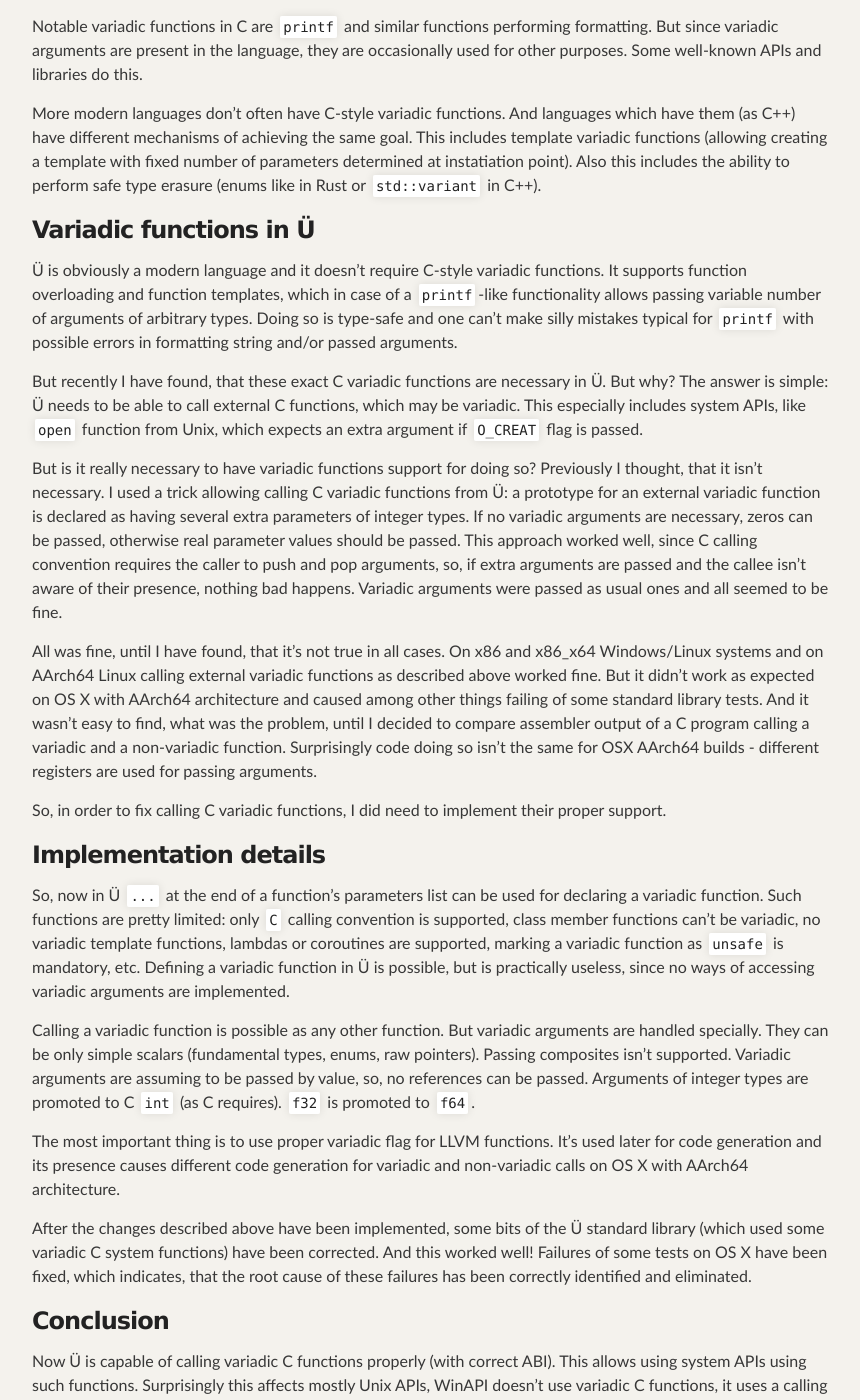
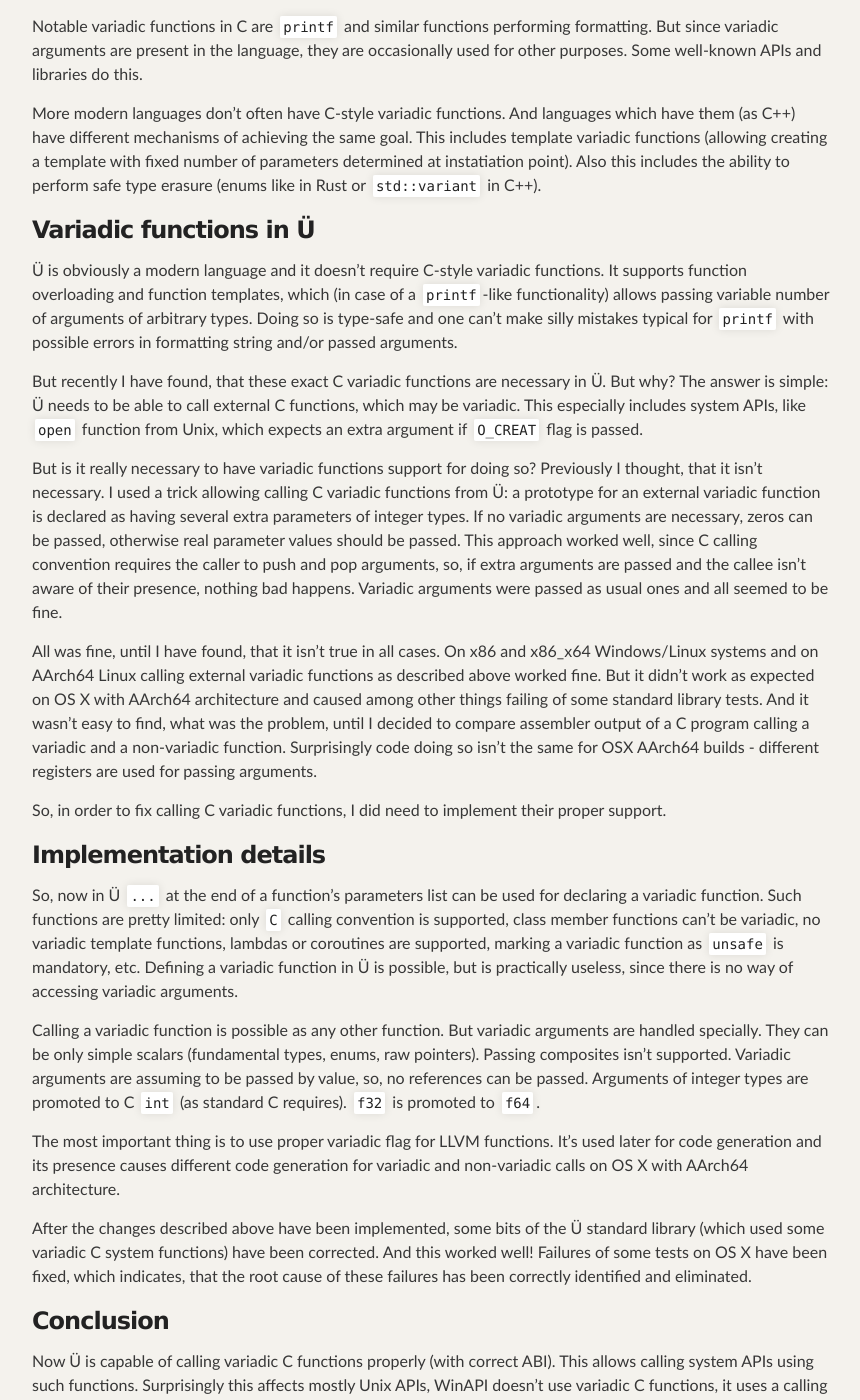
Before and after one commit to Panzerschrek/U-00DC-Sprache-site, a Jekyll site: the page built from _posts/2026-11-01-variadic-functions-support.md, in a window 1280 px wide and 1400 px high, scrolled down 264 px. Shown: the whole window, without its empty margins (208-1068 px from the left). Built offline with Jekyll 4.4.1, drawn with Linux system fonts in a browser that asks for light colours; our own code applies the rules of GitHub Pages for plain Markdown files; some of the changed text lies outside the part shown.

Commit message:
More changes, mostly stylistic.

```diff
--- a/_posts/2026-11-01-variadic-functions-support.md
+++ b/_posts/2026-11-01-variadic-functions-support.md
@@ -9,7 +9,8 @@ It's basically a hack allowing passing variable number of arguments of arbitrary
 Back in times, when C has been developed, it was a crude but working approach of doing this.
 
 Notable variadic functions in C are `printf` and similar functions performing formatting.
-But since variadic arguments are present in the language, they are occasionally used for other purposes. Some well-known APIs and libraries do this.
+But since variadic arguments are present in the language, they are occasionally used for other purposes.
+Some well-known APIs and libraries do this.
 
 More modern languages don't often have C-style variadic functions.
 And languages which have them (as C++) have different mechanisms of achieving the same goal.
@@ -20,7 +21,7 @@ Also this includes the ability to perform safe type erasure (enums like in Rust
 ### Variadic functions in Ü
 
 Ü is obviously a modern language and it doesn't require C-style variadic functions.
-It supports function overloading and function templates, which in case of a `printf`-like functionality allows passing variable number of arguments of arbitrary types.
+It supports function overloading and function templates, which (in case of a `printf`-like functionality) allows passing variable number of arguments of arbitrary types.
 Doing so is type-safe and one can't make silly mistakes typical for `printf` with possible errors in formatting string and/or passed arguments.
 
 But recently I have found, that these exact C variadic functions are necessary in Ü.
@@ -35,7 +36,7 @@ If no variadic arguments are necessary, zeros can be passed, otherwise real para
 This approach worked well, since C calling convention requires the caller to push and pop arguments, so, if extra arguments are passed and the callee isn't aware of their presence, nothing bad happens.
 Variadic arguments were passed as usual ones and all seemed to be fine.
 
-All was fine, until I have found, that it's not true in all cases.
+All was fine, until I have found, that it isn't true in all cases.
 On x86 and x86_x64 Windows/Linux systems and on AArch64 Linux calling external variadic functions as described above worked fine.
 But it didn't work as expected on OS X with AArch64 architecture and caused among other things failing of some standard library tests.
 And it wasn't easy to find, what was the problem, until I decided to compare assembler output of a C program calling a variadic and a non-variadic function.
@@ -48,14 +49,14 @@ So, in order to fix calling C variadic functions, I did need to implement their
 
 So, now in Ü `...` at the end of a function's parameters list can be used for declaring a variadic function.
 Such functions are pretty limited: only `C` calling convention is supported, class member functions can't be variadic, no variadic template functions, lambdas or coroutines are supported, marking a variadic function as `unsafe` is mandatory, etc.
-Defining a variadic function in Ü is possible, but is practically useless, since no ways of accessing variadic arguments are implemented.
+Defining a variadic function in Ü is possible, but is practically useless, since there is no way of accessing variadic arguments.
 
 Calling a variadic function is possible as any other function.
 But variadic arguments are handled specially.
 They can be only simple scalars (fundamental types, enums, raw pointers).
 Passing composites isn't supported.
 Variadic arguments are assuming to be passed by value, so, no references can be passed.
-Arguments of integer types are promoted to C `int` (as C requires).
+Arguments of integer types are promoted to C `int` (as standard C requires).
 `f32` is promoted to `f64`.
 
 The most important thing is to use proper variadic flag for LLVM functions.
@@ -69,11 +70,11 @@ Failures of some tests on OS X have been fixed, which indicates, that the root c
 ### Conclusion
 
 Now Ü is capable of calling variadic C functions properly (with correct ABI).
-This allows using system APIs using such functions.
+This allows calling system APIs using such functions.
 Surprisingly this affects mostly Unix APIs, WinAPI doesn't use variadic C functions, it uses a calling convention (*stdcall*) incapable of supporting variadic arguments.
 
 Even if Ü can call external variadic functions, it doesn't provide means for accessing variadic arguments.
-There is no equivalent for C `va_start`/`va_arg`/`va_arg` macros.
+There is no equivalent for C `va_start`/`va_arg`/`va_end` macros.
 It's done intentionally, so that no one can do this nasty C-like approach in Ü, even if one wishes to do so.
 It's unsafe, and has performance implications.
 If it's necessary to pass variadic number of arguments with arbitrary types, Ü provides better means of doing this.
```
